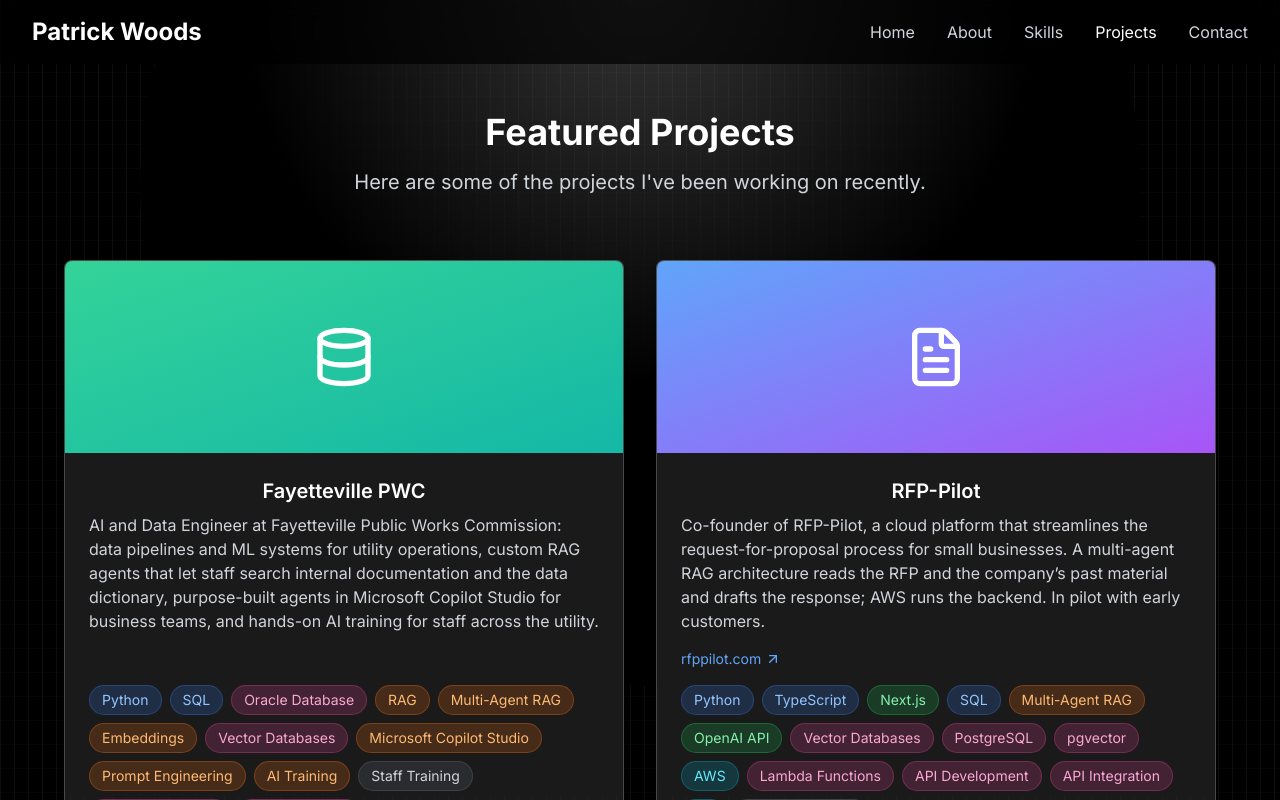
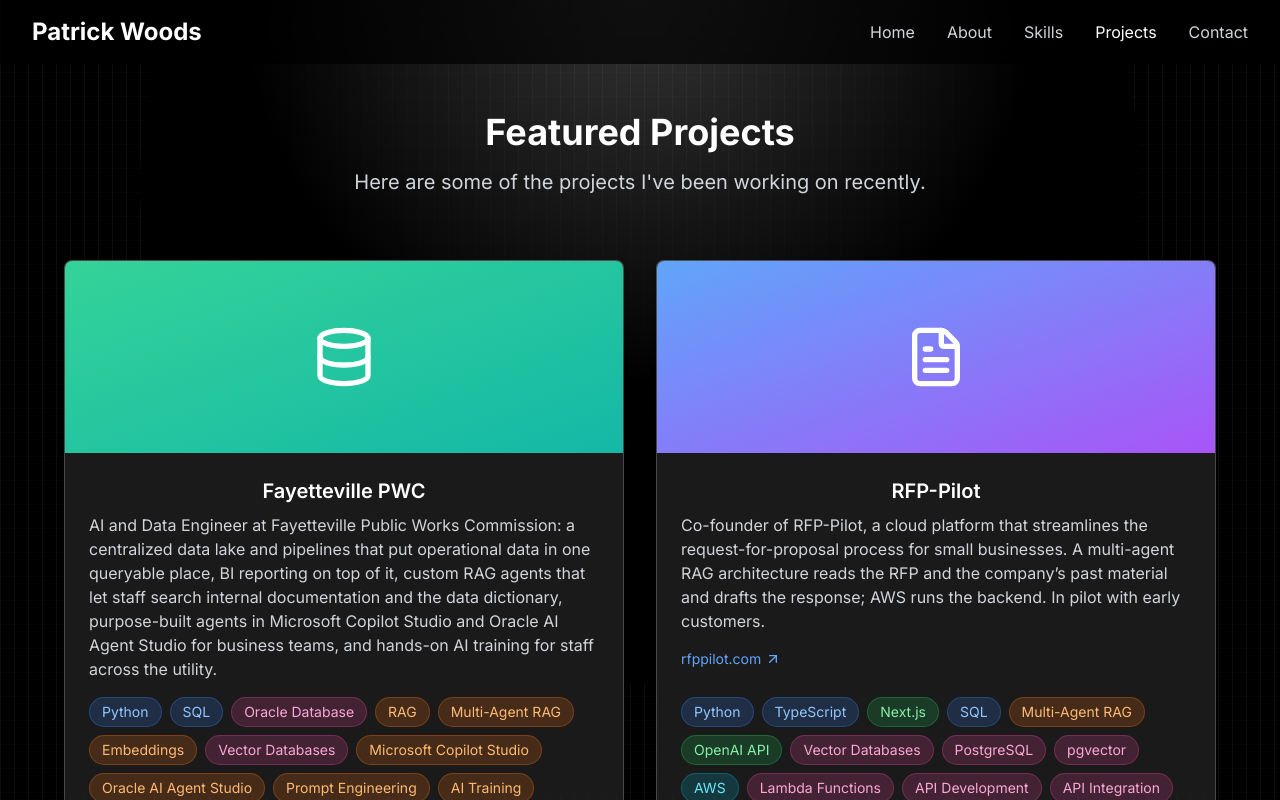
Before and after one commit to PNWoods/Personal-Website, a Next.js app: page /projects in a window 1280 px wide. Built offline with nearby package versions, Linux system fonts and the light colour scheme.

Commit message:
site: PWC card mentions the data lake, BI reporting and Oracle AI Agent Studio

```diff
--- a/components/sections/ProjectsSection.tsx
+++ b/components/sections/ProjectsSection.tsx
@@ -22,7 +22,7 @@ const PROJECTS: Project[] = [
     icon: Database,
     gradient: 'from-emerald-400 to-teal-500',
     description:
-      'AI and Data Engineer at Fayetteville Public Works Commission: data pipelines and ML systems for utility operations, custom RAG agents that let staff search internal documentation and the data dictionary, purpose-built agents in Microsoft Copilot Studio for business teams, and hands-on AI training for staff across the utility.',
+      'AI and Data Engineer at Fayetteville Public Works Commission: a centralized data lake and pipelines that put operational data in one queryable place, BI reporting on top of it, custom RAG agents that let staff search internal documentation and the data dictionary, purpose-built agents in Microsoft Copilot Studio and Oracle AI Agent Studio for business teams, and hands-on AI training for staff across the utility.',
     skills: [
       'Python',
       'SQL',
@@ -32,6 +32,7 @@ const PROJECTS: Project[] = [
       'Embeddings',
       'Vector Databases',
       'Microsoft Copilot Studio',
+      'Oracle AI Agent Studio',
       'Prompt Engineering',
       'AI Training',
       'Staff Training',
--- a/data/skills.ts
+++ b/data/skills.ts
@@ -48,6 +48,7 @@ export const SKILL_GROUPS: SkillGroup[] = [
       'Local LLM Hosting',
       'Prompt Engineering',
       'Microsoft Copilot Studio',
+      'Oracle AI Agent Studio',
       'Model Context Protocol (MCP)',
       'LLM Optimization',
       'Quantization',
```
